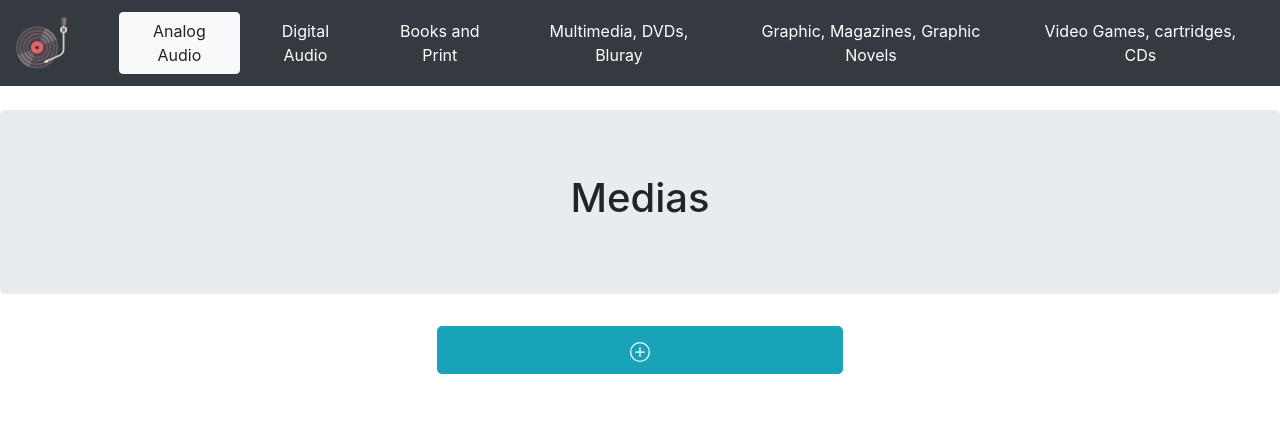
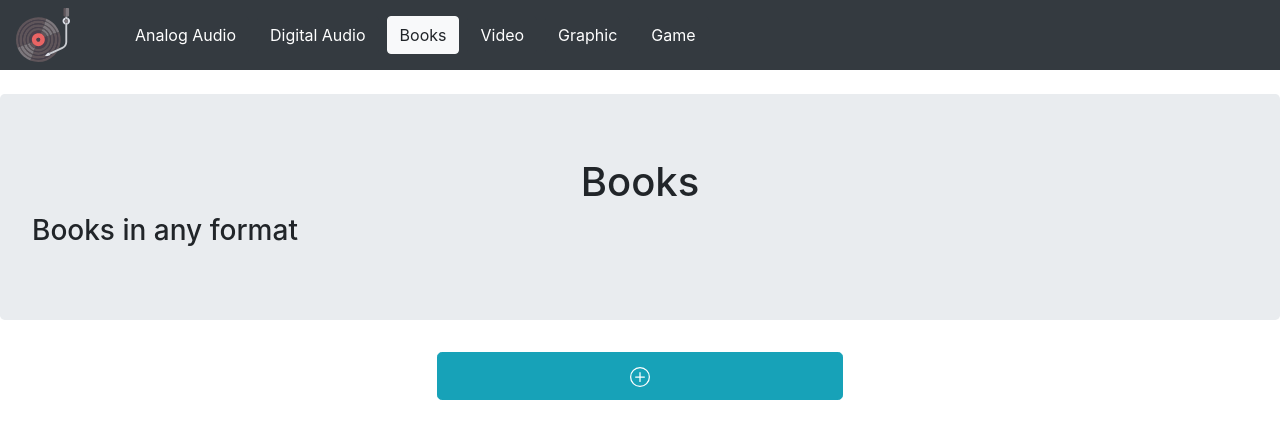
Before and after one commit to zakzc/collector_front, a React (Create React App) app: page / in a window 1280 px wide. Shown: the top 438 px of the page. Built offline with nearby package versions, Linux system fonts and the light colour scheme; no server answers.

Commit message:
Refactors the navigation into a more sleek component

```diff
--- a/src/app/components/mediaCollection/mediaLayout.js
+++ b/src/app/components/mediaCollection/mediaLayout.js
@@ -1,13 +1,15 @@
 import React from "react";
+import { useSelector } from "react-redux";
 /// comps
-// import BookHeader from "./b_Header";
 import Header from "../views/header";
 import MediaRoutes from "./mediaRoutes";
 
 const MediaLayout = () => {
+  const currentView = useSelector((state) => state.context[0].currentView);
+  const subTitle = useSelector((state) => state.context[0].subTitle);
   return (
     <>
-      <Header title={"Medias"} />
+      <Header title={currentView} subTitle={subTitle} />
       <MediaRoutes />
     </>
   );
--- a/src/app/components/views/header.js
+++ b/src/app/components/views/header.js
@@ -1,10 +1,11 @@
 import React from "react";
 import Jumbotron from "react-bootstrap/Jumbotron";
 
-const Header = ({ title }) => {
+const Header = ({ title, subTitle }) => {
   return (
     <Jumbotron>
       <h1 className="text-center">{title}</h1>
+      <h3>{subTitle}</h3>
     </Jumbotron>
   );
 };
--- a/src/app/components/views/navigation.js
+++ b/src/app/components/views/navigation.js
@@ -1,5 +1,5 @@
 import React, { useState } from "react";
-import { useSelector } from "react-redux";
+import { useSelector, useDispatch } from "react-redux";
 // ui Elements
 import AppLogo from "../uiElements/appLogo";
 // ui
@@ -11,68 +11,41 @@ import Button from "react-bootstrap/Button";
 // import { ReactComponent as AppLogo } from "../../assets/turntable.svg";
 
 const Navigation = () => {
-  const [selected, setSelected] = useState("Analog");
+  // * data
   const currentView = useSelector((state) => state.context[0].currentView);
+  const [selected, setSelected] = useState(currentView);
   console.log("Currently: ", currentView);
+  ///
   const setNewView = (e) => {
     console.log("Val", e.target.value);
     setSelected(e.target.value);
   };
+
+  const categories = [
+    "Analog Audio",
+    "Digital Audio",
+    "Books",
+    "Video",
+    "Graphic",
+    "Game",
+  ];
+
+  // * view
   return (
     <>
       <Navbar bg="dark" variant="dark">
         <AppLogo extraStyle={{}} />
         <div className="ml-5">
-          <Nav className="mr-auto">
+          {categories.map((c) => (
             <Button
               className="m-1"
-              variant={selected === "Analog" ? "light" : "dark"}
-              value="Analog"
+              variant={selected === c ? "light" : "dark"}
+              value={c}
               onClick={setNewView}
             >
-              Analog Audio
+              {c}
             </Button>
-            <Button
-              className="m-1"
-              variant={selected === "Digital" ? "light" : "dark"}
-              value="Digital"
-              onClick={setNewView}
-            >
-              Digital Audio
-            </Button>
-            <Button
-              className="m-1"
-              variant={selected === "Books" ? "light" : "dark"}
-              value="Books"
-              onClick={setNewView}
-            >
-              Books and Print
-            </Button>
-            <Button
-              className="m-1"
-              variant={selected === "Video" ? "light" : "dark"}
-              value="Video"
-              onClick={setNewView}
-            >
-              Multimedia, DVDs, Bluray
-            </Button>
-            <Button
-              className="m-1"
-              variant={selected === "Graphic" ? "light" : "dark"}
-              value="Graphic"
-              onClick={setNewView}
-            >
-              Graphic, Magazines, Graphic Novels
-            </Button>
-            <Button
-              className="m-1"
-              variant={selected === "Games" ? "light" : "dark"}
-              value="Games"
-              onClick={setNewView}
-            >
-              Video Games, cartridges, CDs
-            </Button>
-          </Nav>
+          ))}
         </div>
       </Navbar>
       <br />
--- a/src/store/context.js
+++ b/src/store/context.js
@@ -2,7 +2,9 @@ import { createSlice } from "@reduxjs/toolkit";
 
 const slice = createSlice({
   name: "context",
-  initialState: [{ connected: true, currentView: "Books" }],
+  initialState: [
+    { connected: true, currentView: "Books", subTitle: "Books in any format" },
+  ],
   reducers: {
     setConnection: (state, action) => {
       state[0].connected = action.payload;
```
